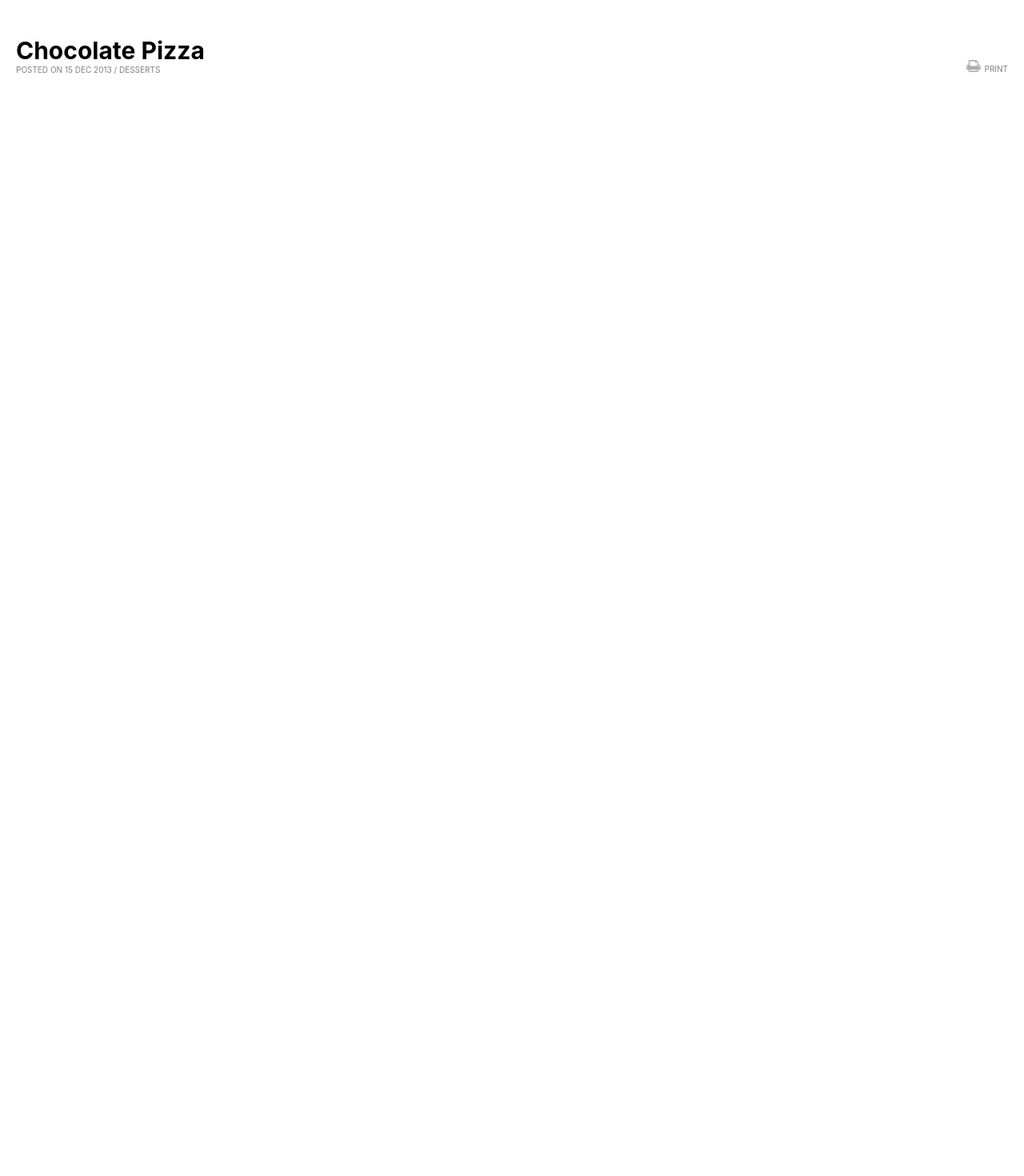
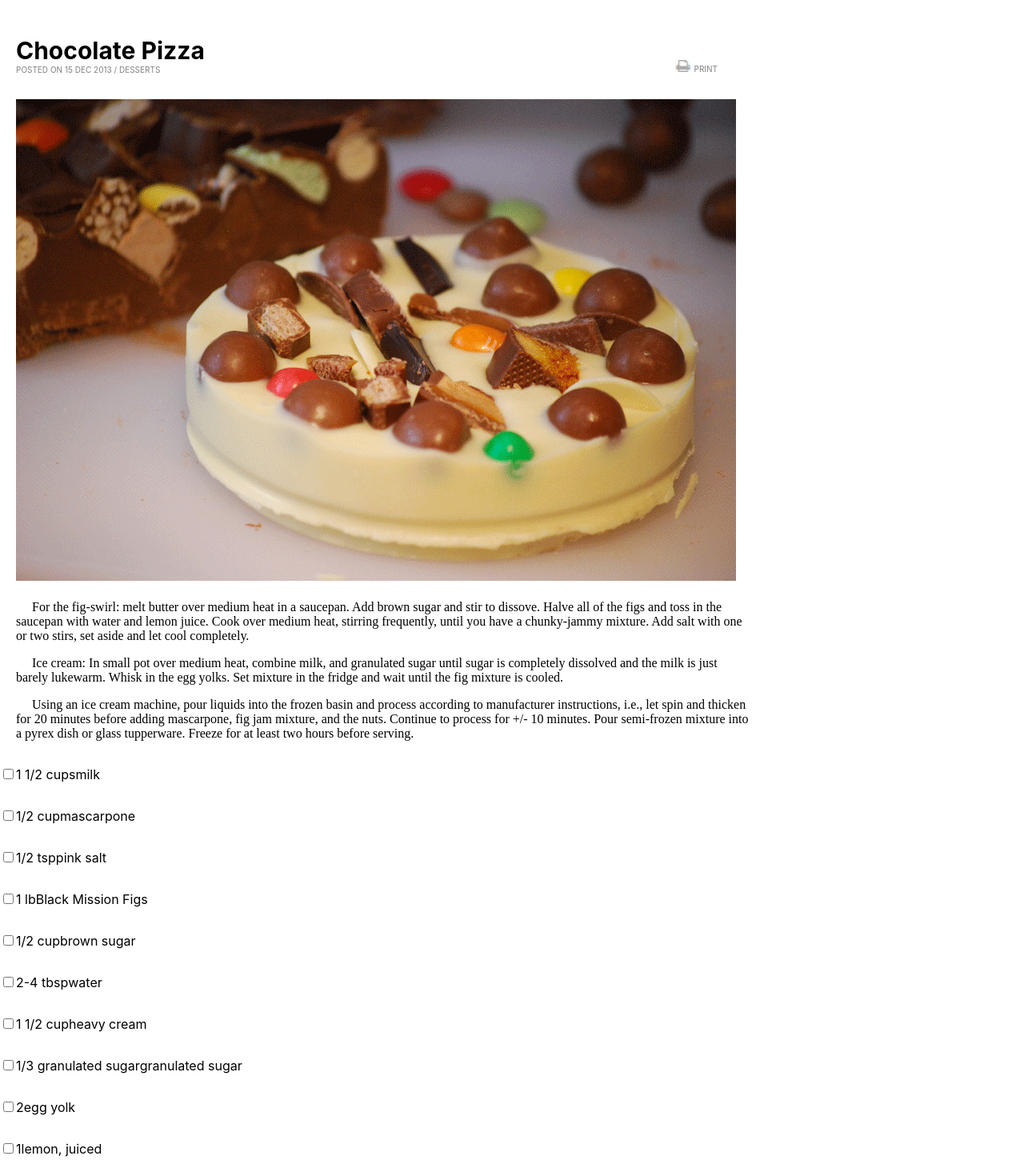
Before and after one commit to tannermeck/chocolate-pizza-react, a React (Create React App) app: page / in a window 1280 px wide. Shown: the part 140-1610 px from the top of the page at 80% size. Before the commit the page ends 800 px from the top, so only its background shows below. Built offline with nearby package versions, Linux system fonts and the light colour scheme.

Commit message:
checkbox completed

```diff
--- a/src/App.js
+++ b/src/App.js
@@ -1,13 +1,15 @@
 import React, { Component } from 'react';
 import Header from './Header.js';
-import Recipe from './Recipe.js';
+import Image from './Image.js';
+import IngredientList from './IngredientList.js';
 
 class App extends Component {
   render() {
     return (
     <>
       <Header />
-      <Recipe />
+      <Image />
+      <IngredientList />
     </>
     );
   }
--- a/src/Header.css
+++ b/src/Header.css
@@ -25,7 +25,7 @@ header {
     display: flex;
     flex-direction: row;
     justify-content: space-between;
-    width: 95%;
+    width: 892px;
     margin: 20px;
 }
 .buttonList {
--- a/src/Recipe.css
+++ b/src/Image.css
@@ -3,6 +3,7 @@
     display: flex;
     flex-direction: row;
     justify-content: space-between;
+    width: 892px;
 }
 .bodyHeader {
     display: flex;
@@ -25,8 +26,19 @@
     align-items: baseline;
     color: gray;
     margin-top: 50px;
+    margin-right: 15px;
 }
 #print img {
     height: 15px;
     padding-right: 5px;
 }
+#choco-pizza {
+    margin: 20px;
+}
+#text-section {
+    width: 920px;
+    margin-left: 20px;
+    font-family:'Times New Roman';
+    text-indent: 20px;
+    align-items: center;
+}
--- /dev/null
+++ b/src/Image.js
@@ -0,0 +1,47 @@
+import React, { Component } from 'react';
+import './Image.css';
+import printIcon from './images/print-icon.png';
+import chocolatePizza from './images/choco-pizza.png';
+
+class Image extends Component {
+    render() {
+        return (
+            <body>
+                <section className="topHeader">
+                    <div className="bodyHeader">
+                        <h1>Chocolate Pizza</h1>
+                        <p>POSTED ON 15 DEC 2013 / DESSERTS</p>
+                    </div>
+                    <div id="print">
+                        <img alt="print-icon" src={printIcon}/>
+                        <p>PRINT</p>
+                    </div>
+                </section>
+                <section id="choco-pizza">
+                    <div>
+                        <img alt="chocolate-pizza" src={chocolatePizza}/>
+                    </div>
+                </section>
+                <section id="text-section">
+                    <div>
+                        <p> For the fig-swirl: melt butter over medium heat in a saucepan. Add brown sugar and stir to dissove.
+                            Halve all of the figs and toss in the saucepan with water and lemon juice. Cook over medium heat,
+                            stirring frequently, until you have a chunky-jammy mixture. Add salt with one or two stirs,
+                            set aside and let cool completely.</p>
+
+                        <p> Ice cream: In small pot over medium heat, combine milk, and granulated sugar until sugar is completely
+                            dissolved and the milk is just barely lukewarm. Whisk in the egg yolks. Set mixture in the fridge and wait
+                            until the fig mixture is cooled.</p>
+
+                        <p> Using an ice cream machine, pour liquids into the frozen basin and process according to manufacturer instructions,
+                            i.e., let spin and thicken for 20 minutes before adding mascarpone, fig jam mixture, and the nuts. Continue to process
+                            for +/- 10 minutes. Pour semi-frozen mixture into a pyrex dish or glass tupperware. Freeze for at least two hours before
+                            serving.</p>
+                    </div>
+                </section>
+            </body>
+          );
+    }
+}
+
+export default Image;
--- /dev/null
+++ b/src/IngredientList.css
@@ -0,0 +1,5 @@
+label {
+    display: flex;
+    flex-direction: row;
+    align-items: center;
+}
--- /dev/null
+++ b/src/IngredientList.js
@@ -0,0 +1,14 @@
+import React, { Component } from 'react';
+import './IngredientList.css';
+import Ingridients from './Ingridients.js';
+import IngridientItems from './IngridientItems';
+
+class IngredientList extends Component {
+    render() {
+        return (
+            Ingridients.map(item => <IngridientItems amount={item.amount} name={item.name}/>)
+         );
+    }
+}
+
+export default IngredientList;
--- /dev/null
+++ b/src/IngridientItems.js
@@ -0,0 +1,15 @@
+import React, { Component } from 'react';
+
+class IngridientItems extends Component {
+    render() {
+        return (
+            <label>
+                <input type="checkbox"/>
+                <p>{this.props.amount}</p>
+                <p>{this.props.name}</p>
+            </label>
+          );
+    }
+}
+
+export default IngridientItems;
--- /dev/null
+++ b/src/Ingridients.js
@@ -0,0 +1,75 @@
+const milk = {
+    id: 1,
+    amount: '1 1/2 cups',
+    name: 'milk',
+}
+const mascarpone = {
+    id: 2,
+    amount: '1/2 cup',
+    name: 'mascarpone',
+}
+const pinkSalt = {
+    id: 3,
+    amount: '1/2 tsp',
+    name: 'pink salt',
+}
+const blackMissionFigs = {
+    id: 4,
+    amount: '1 lb',
+    name: 'Black Mission Figs',
+}
+const brownSugar = {
+    id: 5,
+    amount: '1/2 cup',
+    name: 'brown sugar',
+}
+const water = {
+    id: 6,
+    amount: '2-4 tbsp',
+    name: 'water',
+}
+const heavyCream = {
+    id: 7,
+    amount: '1 1/2 cup',
+    name: 'heavy cream',
+}
+const sugar = {
+    id: 8,
+    amount: '1/3 granulated sugar',
+    name: 'granulated sugar',
+}
+const eggYolk = {
+    id: 9,
+    amount: '2',
+    name: 'egg yolk',
+}
+const lemon = {
+    id: 10,
+    amount: '1',
+    name: 'lemon, juiced',
+}
+const butter = {
+    id: 11,
+    amount: '2 tbsp',
+    name: 'butter',
+}
+const pecans = {
+    id: 9,
+    amount: '1 cup',
+    name: 'honey roasted pecans, roughly chopped',
+}
+const Ingridients = [
+    milk,
+    mascarpone,
+    pinkSalt,
+    blackMissionFigs,
+    brownSugar,
+    water,
+    heavyCream,
+    sugar,
+    eggYolk,
+    lemon,
+    butter,
+    pecans,
+]
+export default Ingridients
--- a/src/Recipe.js
+++ /dev/null
@@ -1,24 +0,0 @@
-import React, { Component } from 'react';
-import './Recipe.css';
-import printIcon from './images/print-icon.png';
-
-class Recipe extends Component {
-    render() {
-        return (
-            <body>
-                <section className="topHeader">
-                    <div className="bodyHeader">
-                        <h1>Chocolate Pizza</h1>
-                        <p>POSTED ON 15 DEC 2013 / DESSERTS</p>
-                    </div>
-                    <div id="print">
-                        <img alt="print-icon" src={printIcon}/>
-                        <p>PRINT</p>
-                    </div>
-                </section>
-            </body>
-          );
-    }
-}
-
-export default Recipe;
```
